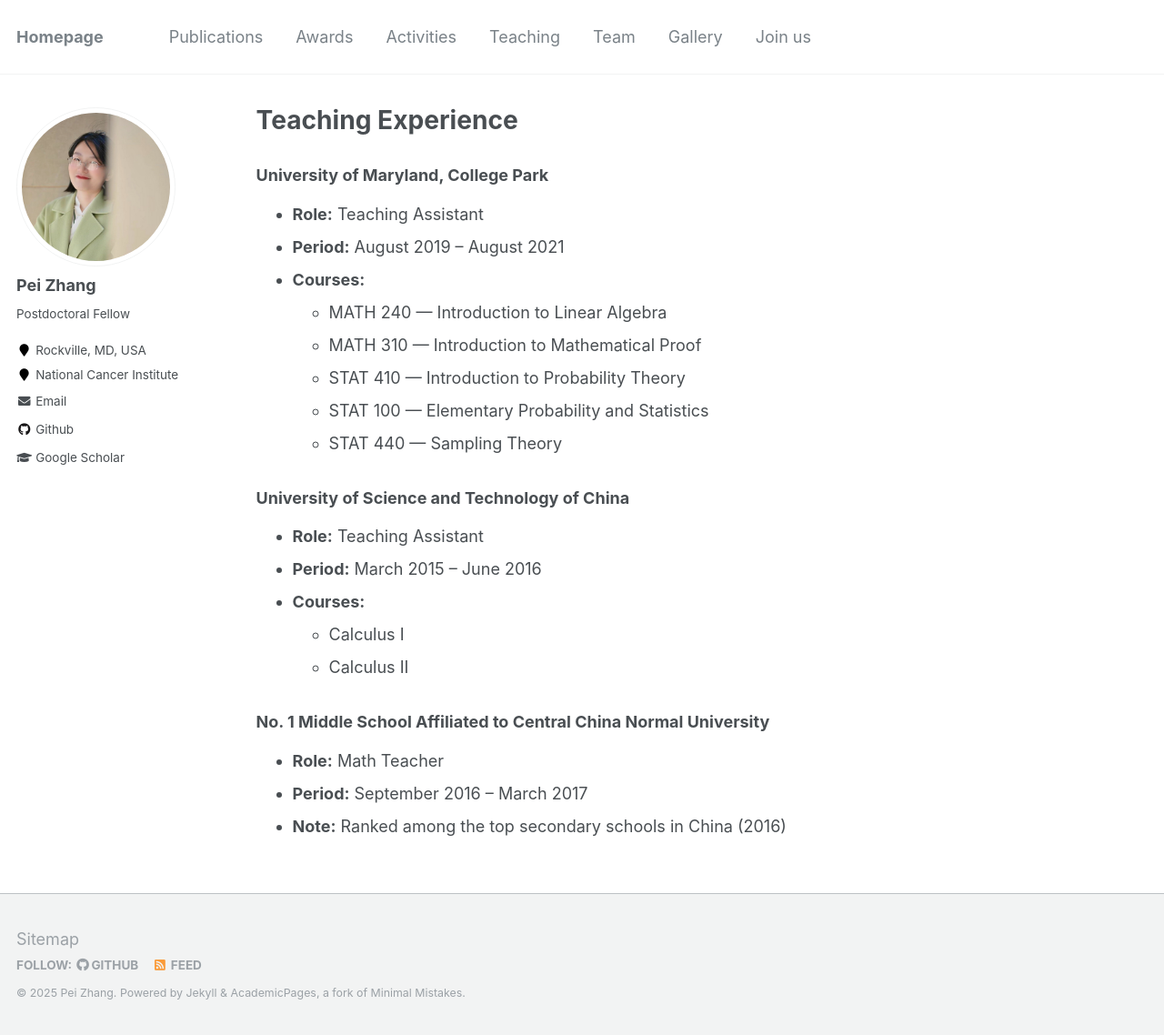
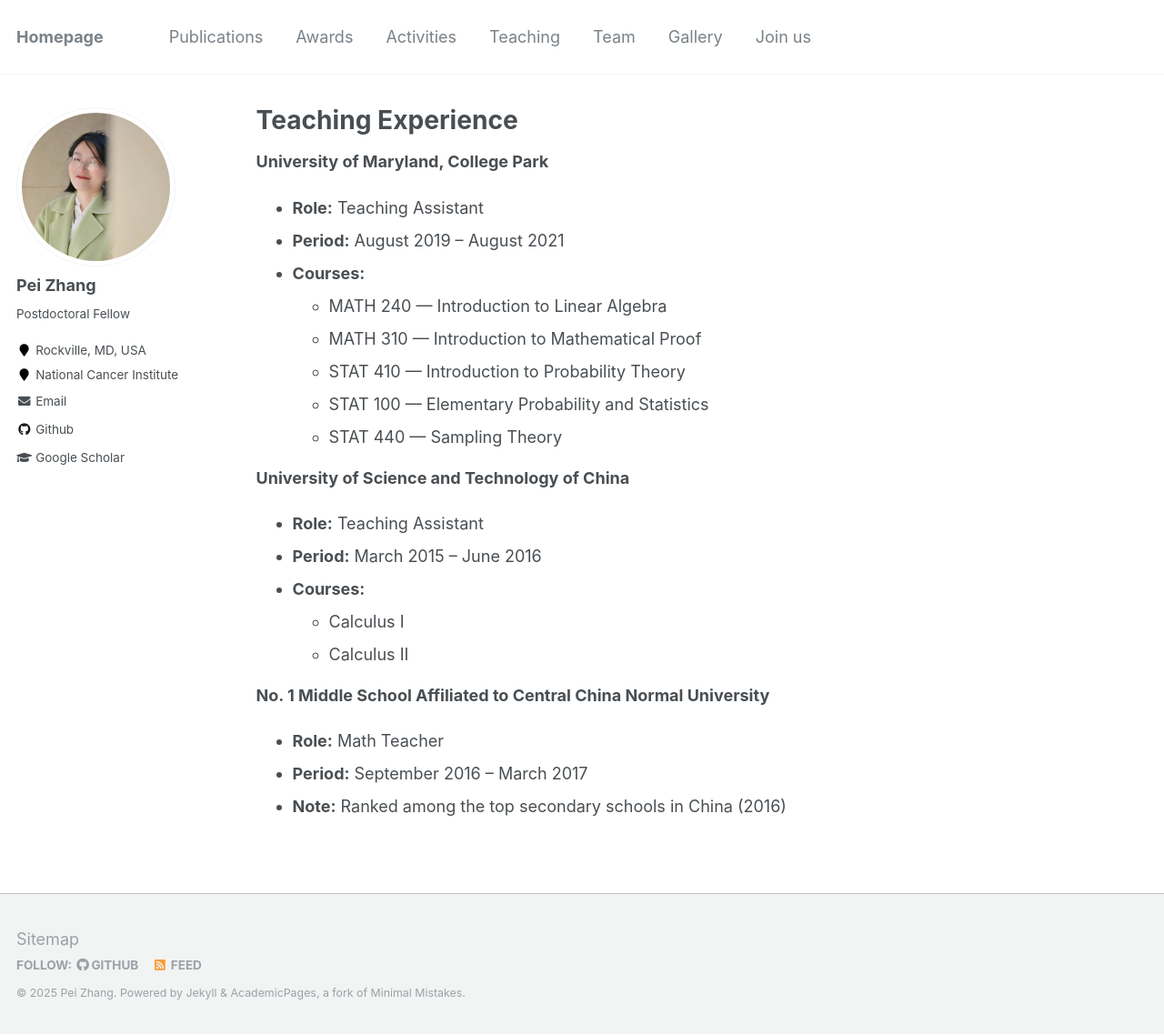
Before and after one commit to BettyzhangPei/BettyzhangPei.github.io, a Jekyll site: the page built from _pages/teaching.md, in a window 1280 px wide and 1138 px high. Shown: the whole window at 91% size. Built offline with Jekyll 4.4.1, drawn with Linux system fonts in a browser that asks for light colours.

```diff
--- a/_pages/teaching.md
+++ b/_pages/teaching.md
@@ -5,7 +5,7 @@ permalink: /teaching/
 author_profile: true
 ---
 
-### University of Maryland, College Park
+<b>University of Maryland, College Park</b>
 - **Role:** Teaching Assistant
 - **Period:** August 2019 – August 2021
 - **Courses:**
@@ -15,14 +15,14 @@ author_profile: true
   - STAT 100 — Elementary Probability and Statistics
   - STAT 440 — Sampling Theory
 
-### University of Science and Technology of China
+<b>University of Science and Technology of China</b>
 - **Role:** Teaching Assistant
 - **Period:** March 2015 – June 2016
 - **Courses:**
   - Calculus I
   - Calculus II
 
-### No. 1 Middle School Affiliated to Central China Normal University
+<b>No. 1 Middle School Affiliated to Central China Normal University</b>
 - **Role:** Math Teacher
 - **Period:** September 2016 – March 2017
 - **Note:** Ranked among the top secondary schools in China (2016)
```
